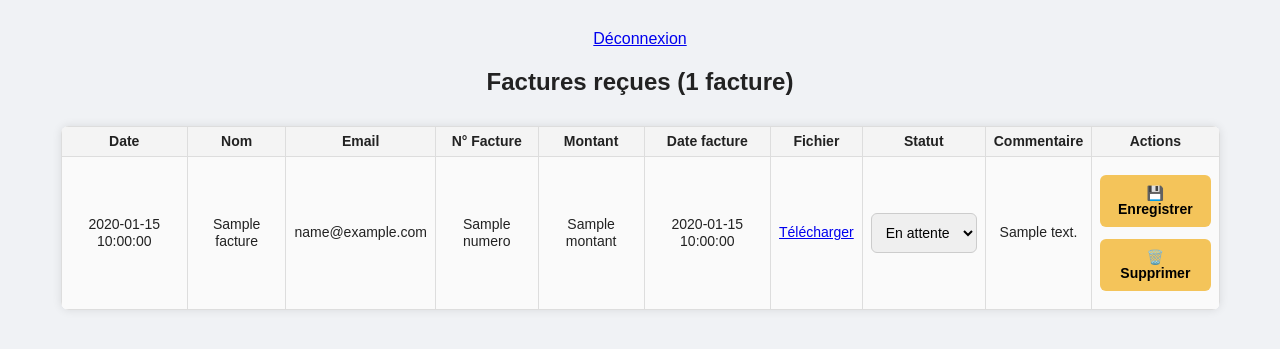
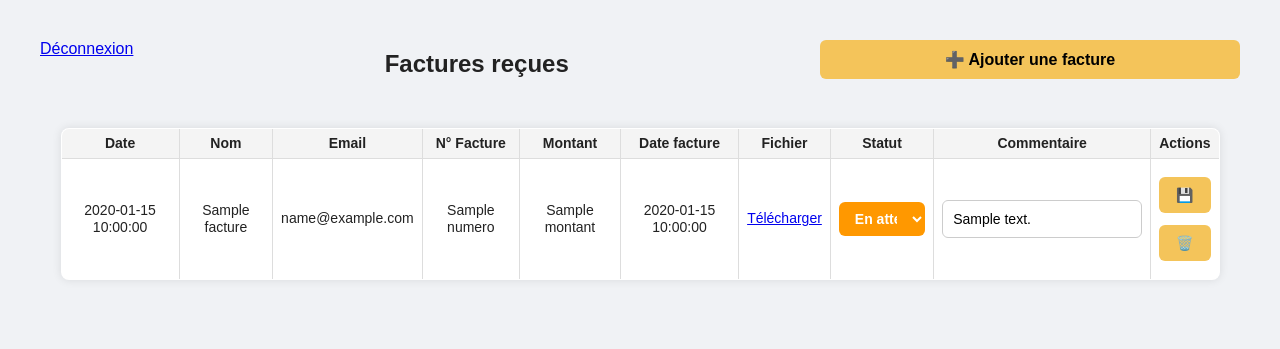
Before and after one commit to integraleacademy/factures, a Flask app: template templates/admin.html in a window 1280 px wide. Shown: the top 349 px of the page. Run offline with Flask 3, Linux system fonts and the light colour scheme; the template is opened without the code that fills it: most values are stand-ins (such as "Sample title", 1, 10 or a date in 2020); parts of the project's set-up code (start-up, migrations or seed data) failed here and were passed over.

Commit message:
Update admin.html

```diff
--- a/templates/admin.html
+++ b/templates/admin.html
@@ -1,14 +1,66 @@
-<!DOCTYPE html>
+<!doctype html>
 <html>
 <head>
-    <title>Factures reçues</title>
     <link rel="stylesheet" href="{{ url_for('static', filename='css/style.css') }}">
+    <meta charset="utf-8">
+    <title>Admin - Factures</title>
+    <style>
+    .modal {
+        display: none;
+        position: fixed;
+        z-index: 1000;
+        left: 0; top: 0;
+        width: 100%; height: 100%;
+        overflow: auto;
+        background-color: rgba(0,0,0,0.4);
+    }
+    .modal-content {
+        background-color: #fff;
+        margin: 10% auto;
+        padding: 20px;
+        border-radius: 10px;
+        width: 90%;
+        max-width: 500px;
+        box-shadow: 0 5px 15px rgba(0,0,0,0.3);
+    }
+    .close {
+        color: #aaa;
+        float: right;
+        font-size: 28px;
+        font-weight: bold;
+        cursor: pointer;
+    }
+    </style>
 </head>
 <body>
-    <a href="{{ url_for('logout') }}">Déconnexion</a>
-    <h2>Factures reçues ({{ factures|length }} facture{{ 's' if factures|length > 1 else '' }})</h2>
+    <h2 style="display: inline-block;">Factures reçues</h2>
+    <a href="/logout" style="float: left; margin: 10px;">Déconnexion</a>
+    <button onclick="document.getElementById('addModal').style.display='block'" style="float:right; margin: 10px;">➕ Ajouter une facture</button>
 
-    <table>
+    <div id="addModal" class="modal">
+      <div class="modal-content">
+        <span class="close" onclick="document.getElementById('addModal').style.display='none'">&times;</span>
+        <h3>Ajouter une facture manuellement</h3>
+        <form method="POST" enctype="multipart/form-data">
+          <input type="hidden" name="action" value="add_manual">
+          <input type="text" name="nom" placeholder="Nom" required>
+          <input type="email" name="email" placeholder="Email" required>
+          <input type="text" name="numero" placeholder="N° de facture" required>
+          <input type="text" name="montant" placeholder="Montant" required>
+          <input type="date" name="date_facture" required>
+          <select name="statut" required>
+            <option value="En attente">En attente</option>
+            <option value="Payée">Payée</option>
+            <option value="Non payée">Non payée</option>
+          </select>
+          <input type="text" name="commentaire" placeholder="Commentaire (facultatif)">
+          <input type="file" name="fichier" required>
+          <button type="submit">Ajouter</button>
+        </form>
+      </div>
+    </div>
+
+    <table border="1">
         <tr>
             <th>Date</th>
             <th>Nom</th>
@@ -22,6 +74,7 @@
             <th>Actions</th>
         </tr>
         {% for facture in factures %}
+        <form method="POST">
         <tr>
             <td>{{ facture.date_envoi }}</td>
             <td>{{ facture.nom }}</td>
@@ -29,21 +82,36 @@
             <td>{{ facture.numero }}</td>
             <td>{{ facture.montant }}</td>
             <td>{{ facture.date_facture }}</td>
-            <td><a href="{{ url_for('download_facture', filename=facture.filename) }}">Télécharger</a></td>
+            <td><a href="{{ url_for('download_facture', filename=facture.fichier) }}">Télécharger</a></td>
             <td>
-                <select>
-                    <option {% if facture.statut == 'En attente' %}selected{% endif %}>En attente</option>
-                    <option {% if facture.statut == 'Payée' %}selected{% endif %}>Payée</option>
-                    <option {% if facture.statut == 'Refusée' %}selected{% endif %}>Refusée</option>
+                <select name="statut"
+                    class="statut-select
+                    {% if facture.statut == 'Payée' %}btn-green
+                    {% elif facture.statut == 'En attente' %}btn-orange
+                    {% elif facture.statut == 'Non payée' %}btn-red{% endif %}">
+                    <option {% if facture.statut=='En attente' %}selected{% endif %}>En attente</option>
+                    <option {% if facture.statut=='Payée' %}selected{% endif %}>Payée</option>
+                    <option {% if facture.statut=='Non payée' %}selected{% endif %}>Non payée</option>
                 </select>
             </td>
-            <td>{{ facture.commentaire }}</td>
-            <td class="actions">
-                <button class="save-btn">💾 Enregistrer</button>
-                <button class="delete-btn">🗑️ Supprimer</button>
+            <td><input name="commentaire" value="{{ facture.commentaire }}"></td>
+            <td>
+                <input type="hidden" name="fichier" value="{{ facture.fichier }}">
+                <button name="action" value="update_statut">💾</button>
+                <button name="action" value="delete">🗑️</button>
             </td>
         </tr>
+        </form>
         {% endfor %}
     </table>
+
+    <script>
+    window.onclick = function(event) {
+        var modal = document.getElementById('addModal');
+        if (event.target == modal) {
+            modal.style.display = "none";
+        }
+    }
+    </script>
 </body>
 </html>
```
